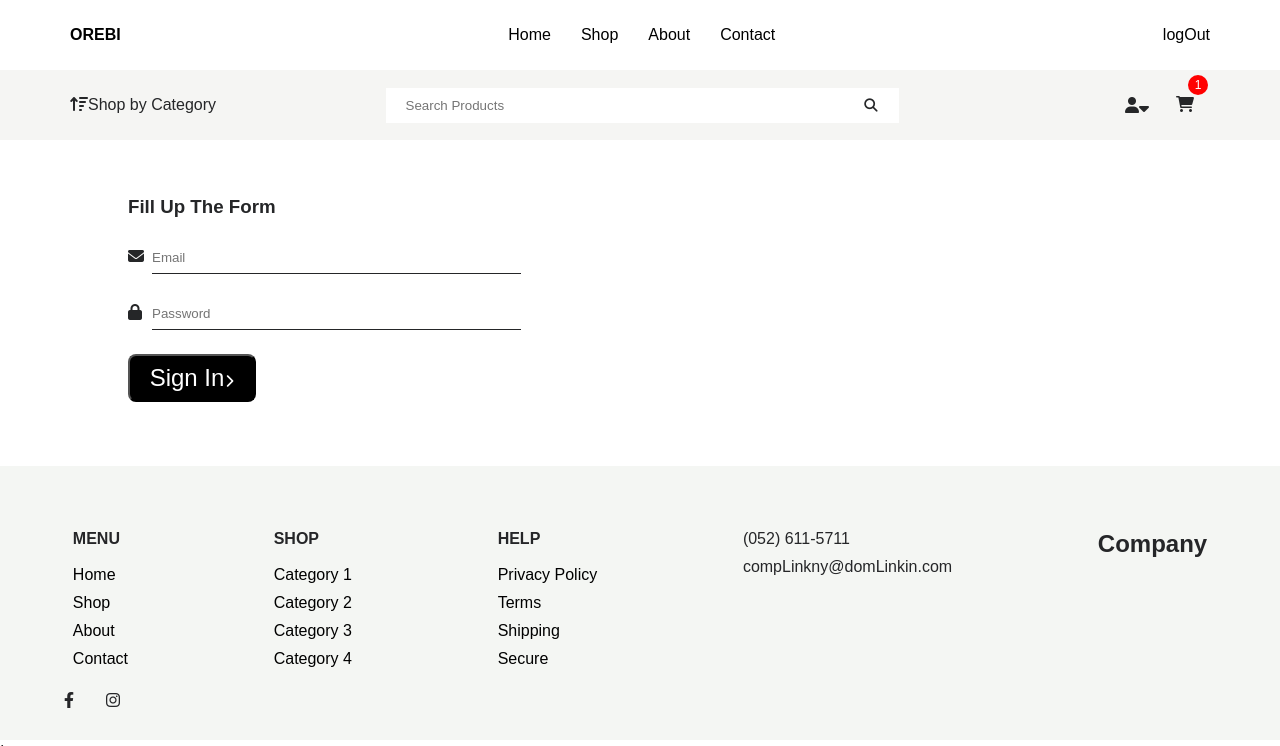
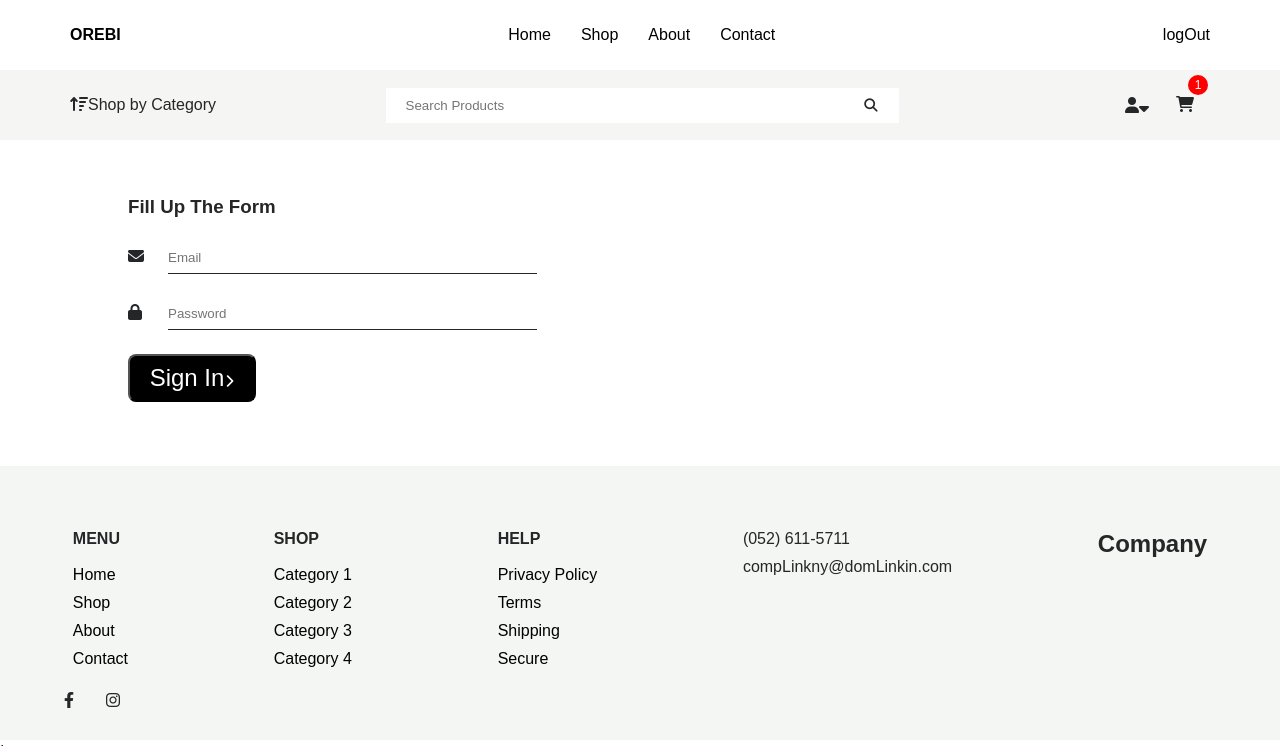
Before and after one commit to CA-G12/E-Commerce-Team3, a React (Create React App) app in the folder client/: page /users/signin in a window 1280 px wide. Shown: the top 746 px of the page. Built offline with nearby package versions, Linux system fonts and the light colour scheme.

Commit message:
fix conflict

```diff
--- a/client/src/components/Pages/users/SignIn.css
+++ b/client/src/components/Pages/users/SignIn.css
@@ -17,7 +17,7 @@
   width: 80%;
 }
 .sign-in-form .loginfield i {
-  width: 1rem;
+  width: 2rem;
 }
 .sign-in-form .loginfield input {
   width: 50%;
```
